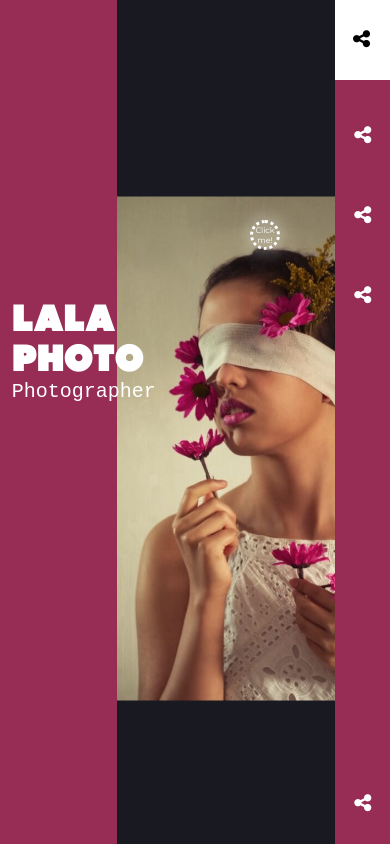
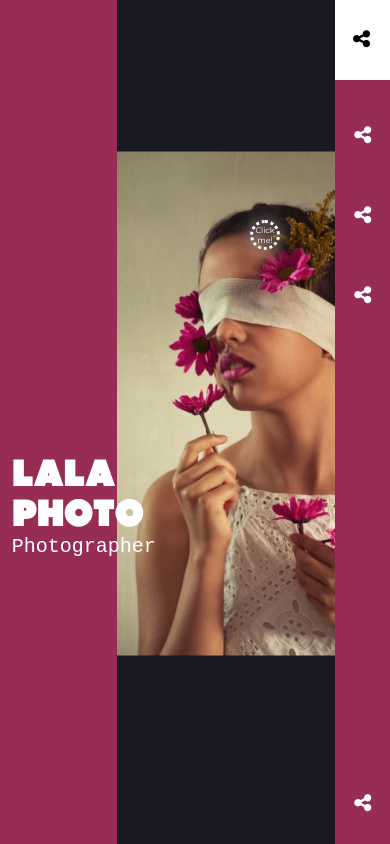
Before and after one commit to imsebarz/lalaphoto, a plain HTML site: page index.html in a window 390 px wide. Drawn offline with nearby package versions, Linux system fonts and the light colour scheme.

Commit message:
Responsive version 2.1

```diff
--- a/src/sass/style.scss
+++ b/src/sass/style.scss
@@ -373,7 +373,7 @@ ul {
 
 @media screen and (max-width: 900px) {
   .text {
-    top: 100vw - 10vw;
+    top: 60vh;
     left: 3%;
     width: fit-content;
     h1 {
@@ -419,6 +419,8 @@ ul {
 
   .img-wrapper {
     left: 20%;
+    height: 60%;
+    top: 35vh;
     .lala {
       transform: translateX(10vw) translateY(-17vh);
     }
```
Also changed, not shown: index.html (+1 -2 lines), src/assets/css/style.css, 1 other file.
